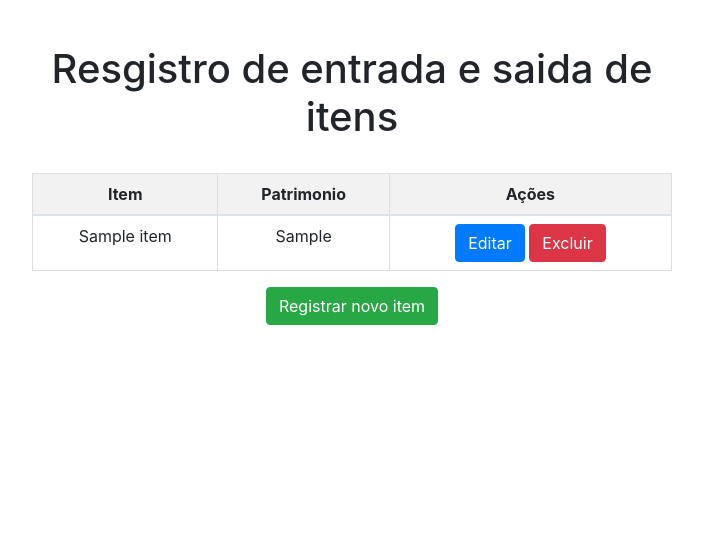
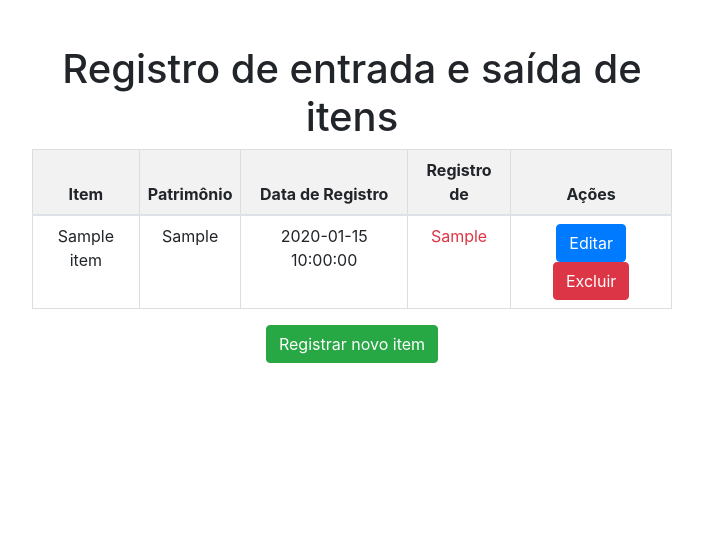
Before and after one commit to Andreysson-Araujo/almoxarifado, a PHP site: page /showitens.php in a window 1280 px wide. Shown: the part 82-631 px from the top of the page, without its empty margins (288-991 px from the left). Run offline with PHP 8.4, Linux system fonts and the light colour scheme; tables that the repository leaves empty or names only in its code hold one stand-in row (values such as "Sample post"); data that the repository does not hold is empty.

Commit message:
melhorando tabelas

```diff
--- a/showitens.php
+++ b/showitens.php
@@ -6,23 +6,22 @@ require_once("models/Message.php");
 
 require_once("globals.php");
 
-
 $itemDao = new ItemDAO($conn, $BASE_URL);
-
 $items = $itemDao->findAll();
 
 include_once("templates/header.php");
 ?>
 
 <div class="container-category">
-    <h1 class="main-title">Resgistro de entrada e saida de itens</h1>
-</br>
+    <h1 class="main-title">Registro de entrada e saída de itens</h1>
     <div class="table-responsive">
         <table class="table">
             <thead>
                 <tr>
                     <th>Item</th>
-                    <th>Patrimonio</th>
+                    <th>Patrimônio</th>
+                    <th>Data de Registro</th>
+                    <th>Registro de</th>
                     <th>Ações</th>
                 </tr>
             </thead>
@@ -31,15 +30,18 @@ include_once("templates/header.php");
                     <tr>
                         <td><?= $item->name ?></td>
                         <td><?= $item->patrimony ?></td>
+                        <td><?= $item->public_date ?></td>
+                        <td class="<?= ($item->register_as === 'Entrada') ? 'text-success' : 'text-danger' ?>">
+                            <?= $item->register_as ?>
+                        </td>
                         <td>
-                        <a href="editcategory.php?id=<?= $category->id ?>" class="btn btn-primary">Editar</a>
+                            <a href="edititem.php?id=<?= $item->id ?>" class="btn btn-primary">Editar</a>
                             <!-- Formulário para exclusão -->
-                        <form action="<?= $BASE_URL ?>showcategories.php" method="POST" style="display: inline;">
-                            <input type="hidden" name="delete_category_id" value="<?= $category->id ?>">
+                            <form action="<?= $BASE_URL ?>showitens.php" method="POST" style="display: inline;">
+                                <input type="hidden" name="delete_category_id" value="<?= $item->id ?>">
                                 <button type="submit" class="btn btn-danger">Excluir</button>
                             </form>
                         </td>
-                    <a href=""></a>
                     </tr>
                 <?php endforeach; ?>
             </tbody>
```
Lines whose indentation alone changed are shown as unchanged.
